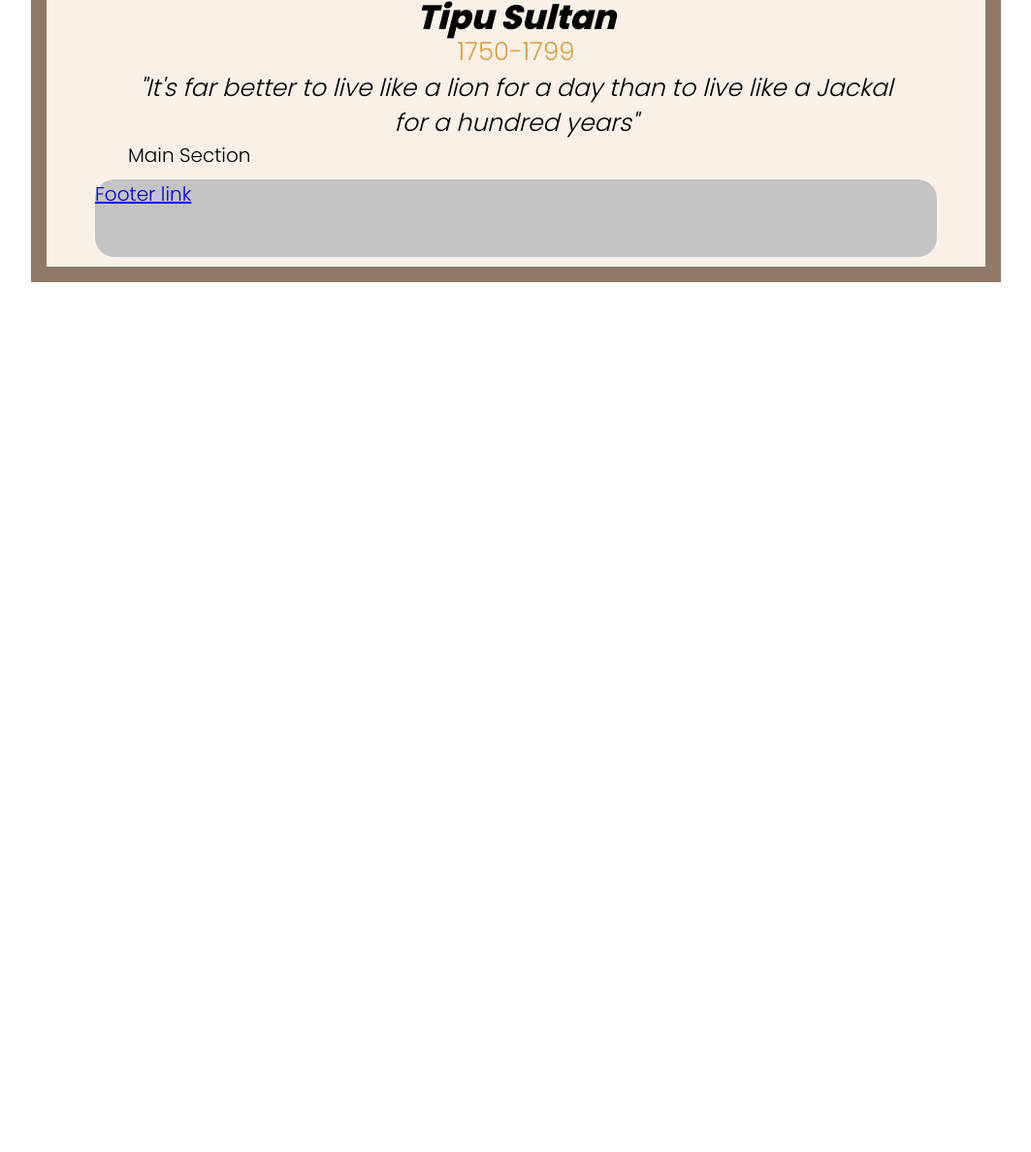
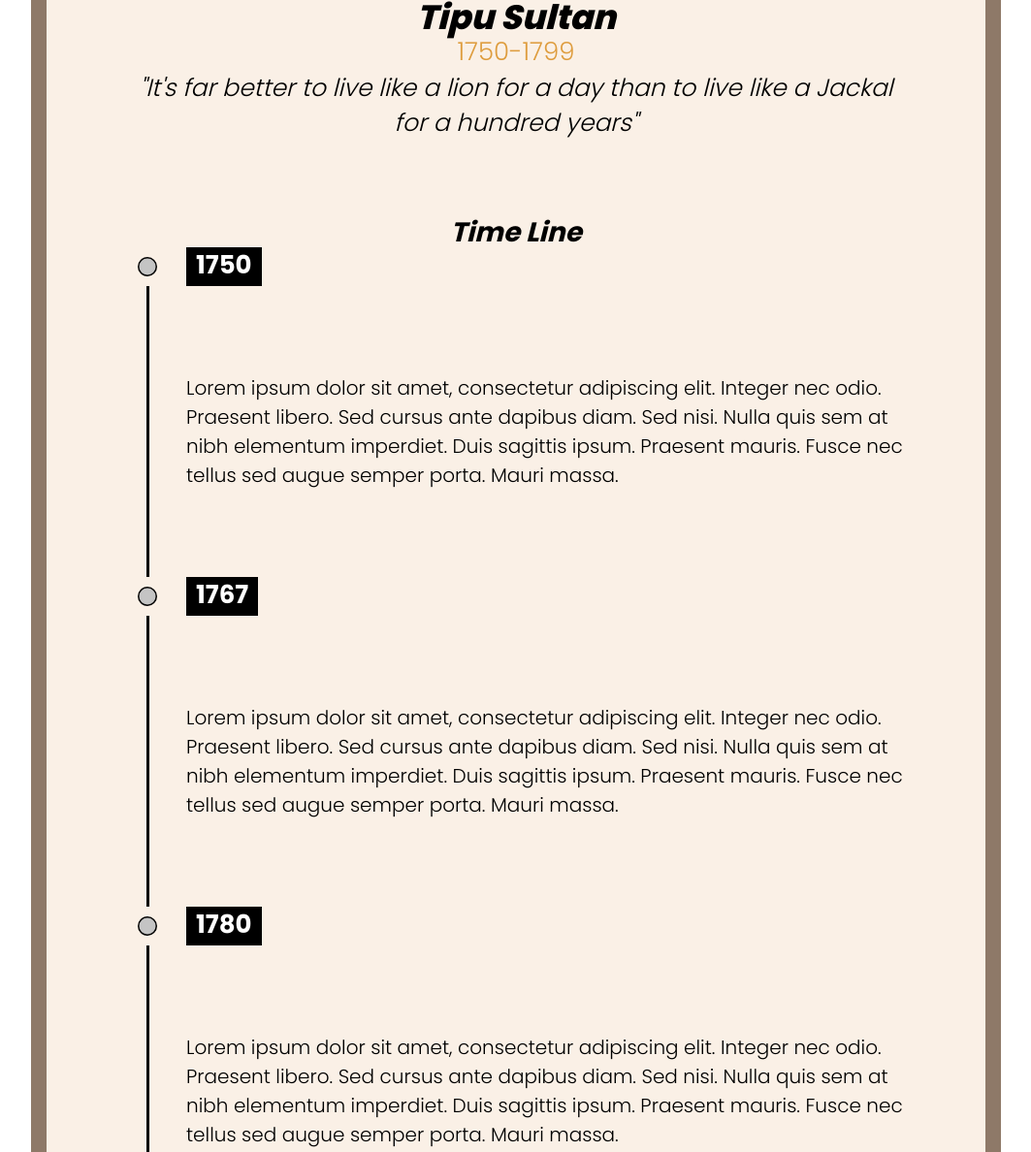
Before and after one commit to frazchaudhry/Tribute, a website: page index.html in a window 1280 px wide. Shown: the part 804-1992 px from the top of the page at 97% size, without its empty margins (108-1171 px from the left). Before the commit the page ends 1145 px from the top, so only its background shows below. Drawn offline with Linux system fonts and the light colour scheme.

Commit message:
added remaining features

```diff
--- a/index.html
+++ b/index.html
@@ -24,9 +24,74 @@
           </p>
         </figcaption>
       </figure>
-      <section class="section-tribute">Main Section</section>
-      <footer class="footer">
-        <a href="#" target="_blank" class="footer__link">Footer link</a>
+      <section class="section-tribute u-margin-top-largest">
+        <h3 class="heading-tertiary u-center-text">Time Line</h3>
+        <div class="story-box">
+          <div class="story-box__circle">&nbsp;</div>
+          <div class="story-box__title">1750</div>
+          <div class="story-box__line">&nbsp;</div>
+          <p class="story-box__story">
+            Lorem ipsum dolor sit amet, consectetur adipiscing elit. Integer nec odio. Praesent
+            libero. Sed cursus ante dapibus diam. Sed nisi. Nulla quis sem at nibh elementum
+            imperdiet. Duis sagittis ipsum. Praesent mauris. Fusce nec tellus sed augue semper
+            porta. Mauri massa.
+          </p>
+        </div>
+        <div class="story-box">
+          <div class="story-box__circle">&nbsp;</div>
+          <div class="story-box__title">1767</div>
+          <div class="story-box__line">&nbsp;</div>
+          <p class="story-box__story">
+            Lorem ipsum dolor sit amet, consectetur adipiscing elit. Integer nec odio. Praesent
+            libero. Sed cursus ante dapibus diam. Sed nisi. Nulla quis sem at nibh elementum
+            imperdiet. Duis sagittis ipsum. Praesent mauris. Fusce nec tellus sed augue semper
+            porta. Mauri massa.
+          </p>
+        </div>
+        <div class="story-box">
+          <div class="story-box__circle">&nbsp;</div>
+          <div class="story-box__title">1780</div>
+          <div class="story-box__line">&nbsp;</div>
+          <p class="story-box__story">
+            Lorem ipsum dolor sit amet, consectetur adipiscing elit. Integer nec odio. Praesent
+            libero. Sed cursus ante dapibus diam. Sed nisi. Nulla quis sem at nibh elementum
+            imperdiet. Duis sagittis ipsum. Praesent mauris. Fusce nec tellus sed augue semper
+            porta. Mauri massa.
+          </p>
+        </div>
+        <div class="story-box">
+          <div class="story-box__circle">&nbsp;</div>
+          <div class="story-box__title">1782</div>
+          <div class="story-box__line">&nbsp;</div>
+          <p class="story-box__story">
+            Lorem ipsum dolor sit amet, consectetur adipiscing elit. Integer nec odio. Praesent
+            libero. Sed cursus ante dapibus diam. Sed nisi. Nulla quis sem at nibh elementum
+            imperdiet. Duis sagittis ipsum. Praesent mauris. Fusce nec tellus sed augue semper
+            porta. Mauri massa.
+          </p>
+        </div>
+        <div class="story-box">
+          <div class="story-box__circle">&nbsp;</div>
+          <div class="story-box__title">1799</div>
+          <div class="story-box__line">&nbsp;</div>
+          <p class="story-box__story">
+            Lorem ipsum dolor sit amet, consectetur adipiscing elit. Integer nec odio. Praesent
+            libero. Sed cursus ante dapibus diam. Sed nisi. Nulla quis sem at nibh elementum
+            imperdiet. Duis sagittis ipsum. Praesent mauris. Fusce nec tellus sed augue semper
+            porta. Mauri massa.
+          </p>
+        </div>
+      </section>
+      <section class="section-after-death u-margin-top-largest">
+        <div class="feature-box">
+          <p class="feature-box__text u-center-text">
+            Lorem ipsum dolor sit amet, consectetur adipiscing elit. Integer nec odio. Praesent
+            libero. Sed cursus ante dapibus diam. Sed nisi. Nulla quis sem at nibh elementum
+          </p>
+        </div>
+      </section>
+      <footer class="footer u-margin-top-largest">
+        <a href="#" target="_blank" class="footer__link">Find out more at the Wikipedia page</a>
       </footer>
     </main>
   </body>
--- a/sass/abstract/_mixins.scss
+++ b/sass/abstract/_mixins.scss
@@ -4,3 +4,8 @@
   border-radius: 2rem;
   background-color: var(--color-gray-light);
 }
+
+@mixin flexCenter {
+  justify-content: center;
+  align-items: center;
+}
--- a/sass/abstract/_variables.scss
+++ b/sass/abstract/_variables.scss
@@ -8,7 +8,7 @@
   --color-white: #fff;
   --color-black: #000;
 
-  --shadow-light: 0.4rem 0.4rem 0 rgba(0, 0, 0, 0.2);
+  --shadow-light: 0.4rem 0.4rem 0.4rem rgba(0, 0, 0, 0.2);
 }
 
 $default-font-size: 2rem;
--- a/sass/base/_typography.scss
+++ b/sass/base/_typography.scss
@@ -18,3 +18,9 @@
     @extend %heading;
   }
 }
+
+.heading-tertiary {
+  font-size: 2.8rem;
+  font-weight: 700;
+  font-style: italic;
+}
--- a/sass/base/_utilities.scss
+++ b/sass/base/_utilities.scss
@@ -13,3 +13,7 @@
 .u-margin-top-largest {
   margin-top: 8rem !important;
 }
+
+.u-center-text {
+  text-align: center;
+}
--- /dev/null
+++ b/sass/components/_feature-box.scss
@@ -0,0 +1,10 @@
+.feature-box {
+  border-radius: 7rem;
+  background-image: linear-gradient(to bottom, var(--color-brown-light), var(--color-brown-dark));
+
+  &__text {
+    padding: 5rem 7rem;
+    font-style: italic;
+    font-size: 2.6rem;
+  }
+}
--- /dev/null
+++ b/sass/components/_story-box.scss
@@ -0,0 +1,38 @@
+.story-box {
+  display: grid;
+  grid-template-rows: 4rem 30rem;
+  grid-template-columns: 4rem 1fr;
+  grid-column-gap: 2rem;
+  justify-items: start;
+
+  &__circle {
+    width: 100%;
+    border: 0.3rem solid var(--color-black);
+    border-radius: 50%;
+    transform: scale(0.5);
+    background-color: var(--color-gray-light);
+  }
+
+  &__title {
+    display: inline-block;
+    padding: 0.3rem 1rem;
+    font-size: 2.6rem;
+    font-weight: 600;
+    background-color: var(--color-black);
+    color: var(--color-white);
+  }
+
+  &__line {
+    &::before {
+      content: '';
+      display: inline-block;
+      height: 100%;
+      border-right: 0.3rem solid var(--color-black);
+      transform: translateX(1.9rem);
+    }
+  }
+
+  &__story {
+    align-self: center;
+  }
+}
--- /dev/null
+++ b/sass/layout/_after-death.scss
@@ -0,0 +1,3 @@
+.section-after-death {
+  grid-column: col-start 1 / col-end 8;
+}
--- a/sass/layout/_footer.scss
+++ b/sass/layout/_footer.scss
@@ -1,3 +1,5 @@
 .footer {
   grid-column: page-start / page-end;
+  display: flex;
+  @include flexCenter;
 }
--- a/sass/layout/_header.scss
+++ b/sass/layout/_header.scss
@@ -1,6 +1,5 @@
 .header {
   grid-column: page-start / page-end;
   display: flex;
-  justify-content: center;
-  align-items: center;
+  @include flexCenter;
 }
--- a/sass/main.scss
+++ b/sass/main.scss
@@ -9,6 +9,10 @@
 @import 'layout/header';
 @import 'layout/feature';
 @import 'layout/tribute';
+@import 'layout/after-death';
 @import 'layout/footer';
 
 @import 'pages/home';
+
+@import 'components/story-box';
+@import 'components/feature-box';
--- a/sass/pages/_home.scss
+++ b/sass/pages/_home.scss
@@ -39,4 +39,11 @@
 
 .footer {
   @include headFoot;
+
+  &__link {
+    @extend %heading;
+    font-size: 2.6rem;
+    font-style: italic;
+    color: var(--color-gray-dark);
+  }
 }
```
Also changed, not shown: css/style.css.
